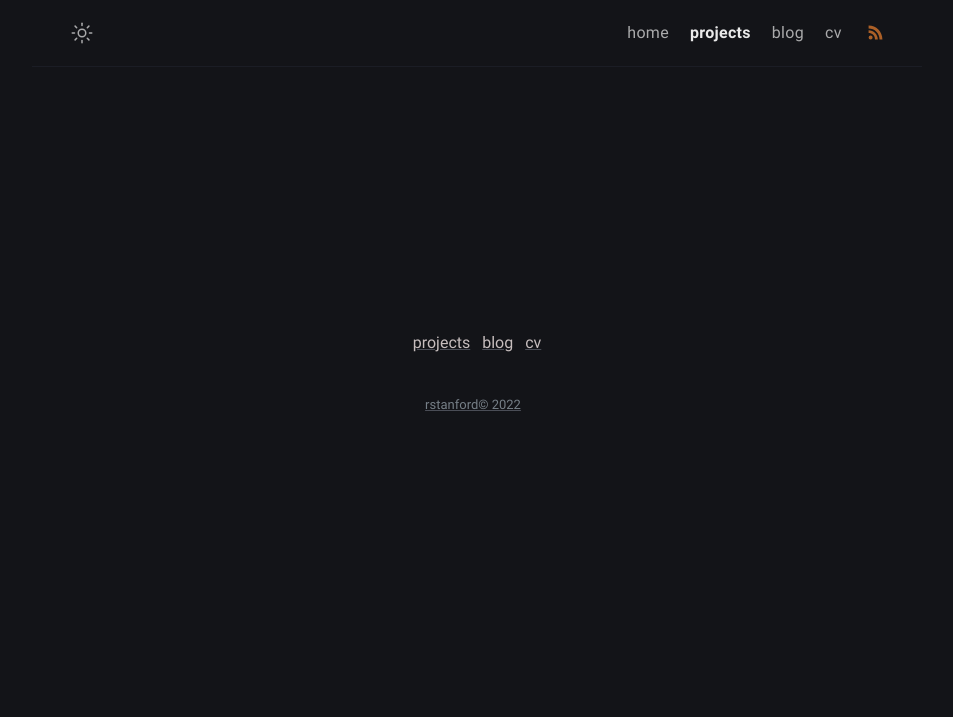
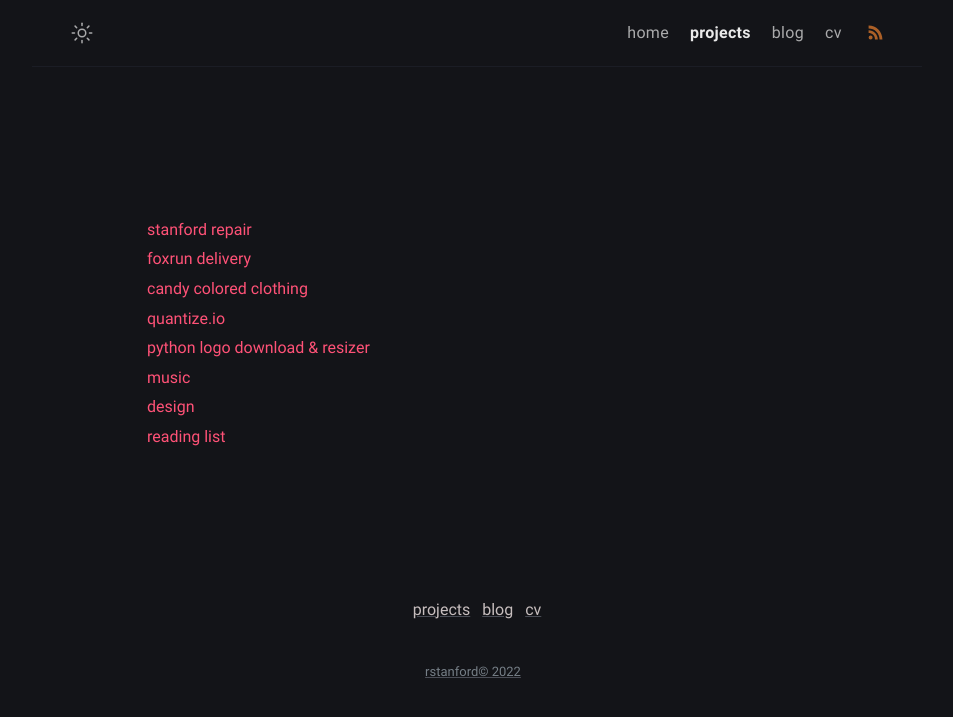
Before and after one commit to shmor3/personal-site, a Jekyll site: the page built from projects.md, in a window 1280 px wide. Shown: the top 717 px of the page, without its empty margins (163-1116 px from the left). Built offline with Jekyll 4.4.1, drawn with Linux system fonts in a browser that asks for light colours.

```diff
--- a/projects.md
+++ b/projects.md
@@ -5,3 +5,11 @@ layout: page
 excerpt:
 comments: false
 ---
+<a href="https://stanfordrepair.com">stanford repair</a><br/>
+<a href="https://foxrundelivery.com">foxrun delivery</a><br/>
+<a href="https://candycoloredclothing.com">candy colored clothing</a><br/>
+<a href="https://quantiz.io.com">quantize.io</a><br/>
+<a href="https://github.com/shmor3">python logo download & resizer</a><br/>
+<a href="/">music</a><br/>
+<a href="/">design</a><br/>
+<a href="/">reading list</a><br/>
```
Also changed, not shown: cv.md (+1 -1 lines), 6 other files.
